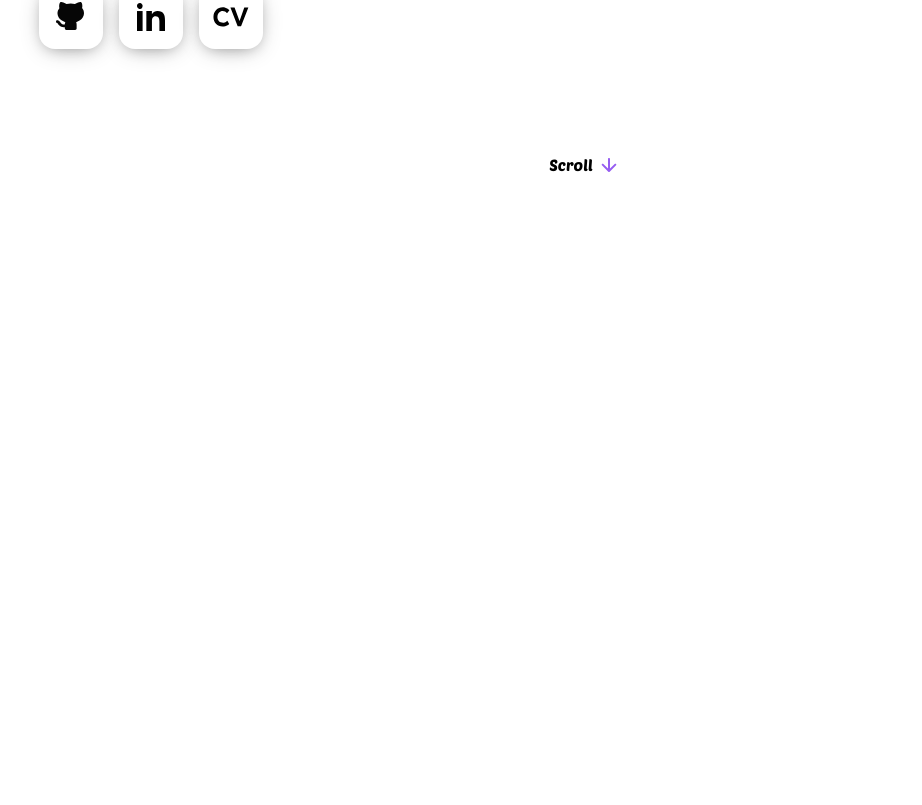
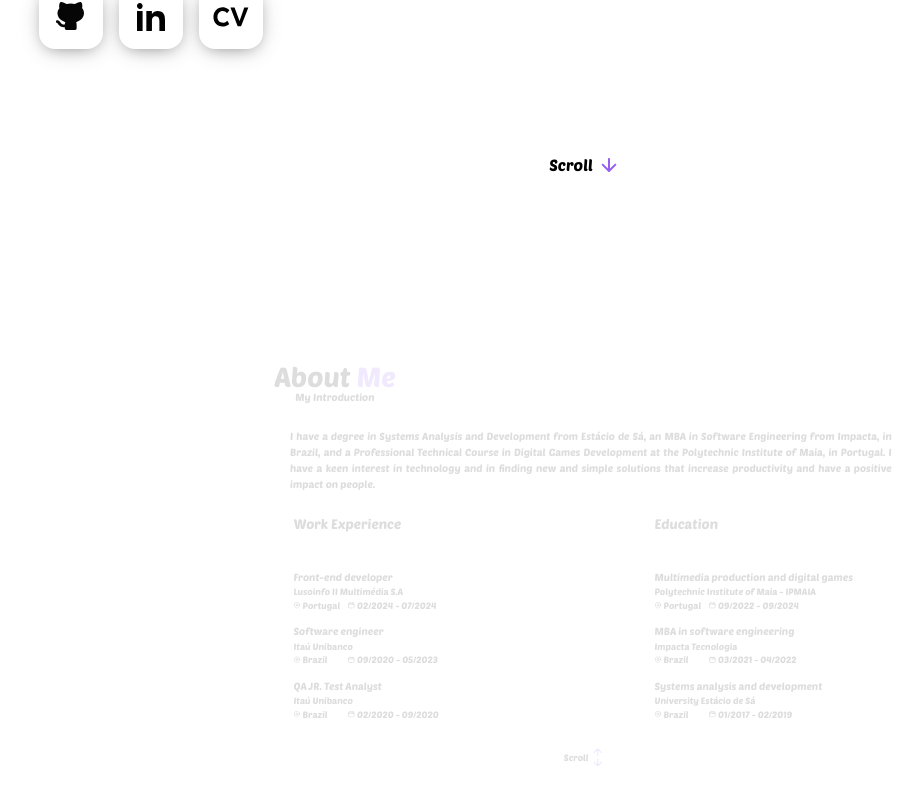
Before and after one commit to LuanNascimentoOliveira/Portfolio, a React (Vite) app: page / in a window 1280 px wide. Shown: the part 539-1344 px from the top of the page, without its empty margins (57-979 px from the left). Before the commit the page ends 800 px from the top, so only its background shows below. Built offline with nearby package versions, Linux system fonts and the light colour scheme.

Commit message:
adjust page about from responsive

```diff
--- a/src/App.css
+++ b/src/App.css
@@ -566,10 +566,6 @@ video {
   --tw-contain-style:  ;
 }
 
-.invisible {
-  visibility: hidden;
-}
-
 .fixed {
   position: fixed;
 }
@@ -608,6 +604,10 @@ video {
 
 .mt-20 {
   margin-top: 5rem;
+}
+
+.mt-9 {
+  margin-top: 2.25rem;
 }
 
 .block {
@@ -698,10 +698,6 @@ video {
   width: 80%;
 }
 
-.w-48 {
-  width: 12rem;
-}
-
 .w-5 {
   width: 1.25rem;
 }
@@ -714,12 +710,16 @@ video {
   width: 1.75rem;
 }
 
-.w-72 {
-  width: 18rem;
+.w-9 {
+  width: 2.25rem;
 }
 
-.w-9 {
-  width: 2.25rem;
+.w-\[201px\] {
+  width: 201px;
+}
+
+.w-\[209px\] {
+  width: 209px;
 }
 
 .w-\[30\%\] {
@@ -740,6 +740,14 @@ video {
 
 .w-full {
   width: 100%;
+}
+
+.w-\[50\%\] {
+  width: 50%;
+}
+
+.w-96 {
+  width: 24rem;
 }
 
 @keyframes appear {
@@ -803,12 +811,16 @@ video {
   grid-template-columns: repeat(3, minmax(0, 1fr));
 }
 
+.grid-rows-4 {
+  grid-template-rows: repeat(4, minmax(0, 1fr));
+}
+
+.grid-rows-2 {
+  grid-template-rows: repeat(2, minmax(0, 1fr));
+}
+
 .grid-rows-1 {
   grid-template-rows: repeat(1, minmax(0, 1fr));
-}
-
-.grid-rows-4 {
-  grid-template-rows: repeat(4, minmax(0, 1fr));
 }
 
 .flex-col {
@@ -859,18 +871,33 @@ video {
   gap: 1rem;
 }
 
-.gap-5 {
-  gap: 1.25rem;
+.gap-6 {
+  gap: 1.5rem;
 }
 
-.gap-6 {
-  gap: 1.5rem;
+.gap-x-10 {
+  -moz-column-gap: 2.5rem;
+       column-gap: 2.5rem;
+}
+
+.gap-y-5 {
+  row-gap: 1.25rem;
+}
+
+.gap-y-11 {
+  row-gap: 2.75rem;
 }
 
 .space-y-1 > :not([hidden]) ~ :not([hidden]) {
   --tw-space-y-reverse: 0;
   margin-top: calc(0.25rem * calc(1 - var(--tw-space-y-reverse)));
   margin-bottom: calc(0.25rem * var(--tw-space-y-reverse));
+}
+
+.space-y-10 > :not([hidden]) ~ :not([hidden]) {
+  --tw-space-y-reverse: 0;
+  margin-top: calc(2.5rem * calc(1 - var(--tw-space-y-reverse)));
+  margin-bottom: calc(2.5rem * var(--tw-space-y-reverse));
 }
 
 .space-y-40 > :not([hidden]) ~ :not([hidden]) {
@@ -891,8 +918,22 @@ video {
   border-end-start-radius: 0.25rem;
 }
 
+.border {
+  border-width: 1px;
+}
+
 .border-b {
   border-bottom-width: 1px;
+}
+
+.border-red-500 {
+  --tw-border-opacity: 1;
+  border-color: rgb(239 68 68 / var(--tw-border-opacity));
+}
+
+.border-blue-500 {
+  --tw-border-opacity: 1;
+  border-color: rgb(59 130 246 / var(--tw-border-opacity));
 }
 
 .bg-gray-800 {
@@ -932,10 +973,6 @@ video {
   padding: 0.25rem;
 }
 
-.p-20 {
-  padding: 5rem;
-}
-
 .p-4 {
   padding: 1rem;
 }
@@ -954,6 +991,11 @@ video {
   padding-right: 9rem;
 }
 
+.px-4 {
+  padding-left: 1rem;
+  padding-right: 1rem;
+}
+
 .px-\[5rem\] {
   padding-left: 5rem;
   padding-right: 5rem;
@@ -964,24 +1006,12 @@ video {
   padding-bottom: 1.25rem;
 }
 
-.pl-64 {
-  padding-left: 16rem;
-}
-
 .pr-4 {
   padding-right: 1rem;
 }
 
-.pt-11 {
-  padding-top: 2.75rem;
-}
-
 .pt-12 {
   padding-top: 3rem;
-}
-
-.pt-2 {
-  padding-top: 0.5rem;
 }
 
 .pt-20 {
@@ -994,6 +1024,10 @@ video {
 
 .pt-4 {
   padding-top: 1rem;
+}
+
+.pt-5 {
+  padding-top: 1.25rem;
 }
 
 .pt-7 {
@@ -1040,6 +1074,11 @@ video {
 .text-sm {
   font-size: 0.875rem;
   line-height: 1.25rem;
+}
+
+.text-xs {
+  font-size: 0.75rem;
+  line-height: 1rem;
 }
 
 .font-semibold {
@@ -1140,8 +1179,20 @@ video {
     top: 0px;
   }
 
+  .lg\:m-0 {
+    margin: 0px;
+  }
+
+  .lg\:mt-0 {
+    margin-top: 0px;
+  }
+
   .lg\:flex {
     display: flex;
+  }
+
+  .lg\:grid {
+    display: grid;
   }
 
   .lg\:hidden {
@@ -1160,6 +1211,10 @@ video {
     height: auto;
   }
 
+  .lg\:w-0 {
+    width: 0px;
+  }
+
   .lg\:w-16 {
     width: 4rem;
   }
@@ -1176,6 +1231,50 @@ video {
     width: 100%;
   }
 
+  .lg\:w-24 {
+    width: 6rem;
+  }
+
+  .lg\:w-auto {
+    width: auto;
+  }
+
+  .lg\:w-3\/6 {
+    width: 50%;
+  }
+
+  .lg\:w-10\/12 {
+    width: 83.333333%;
+  }
+
+  .lg\:w-2\/3 {
+    width: 66.666667%;
+  }
+
+  .lg\:w-96 {
+    width: 24rem;
+  }
+
+  .lg\:grid-flow-col {
+    grid-auto-flow: column;
+  }
+
+  .lg\:grid-rows-1 {
+    grid-template-rows: repeat(1, minmax(0, 1fr));
+  }
+
+  .lg\:grid-rows-4 {
+    grid-template-rows: repeat(4, minmax(0, 1fr));
+  }
+
+  .lg\:flex-col {
+    flex-direction: column;
+  }
+
+  .lg\:items-start {
+    align-items: flex-start;
+  }
+
   .lg\:items-center {
     align-items: center;
   }
@@ -1188,10 +1287,28 @@ video {
     justify-content: space-between;
   }
 
+  .lg\:gap-5 {
+    gap: 1.25rem;
+  }
+
+  .lg\:gap-10 {
+    gap: 2.5rem;
+  }
+
+  .lg\:gap-y-5 {
+    row-gap: 1.25rem;
+  }
+
   .lg\:space-x-16 > :not([hidden]) ~ :not([hidden]) {
     --tw-space-x-reverse: 0;
     margin-right: calc(4rem * var(--tw-space-x-reverse));
     margin-left: calc(4rem * calc(1 - var(--tw-space-x-reverse)));
+  }
+
+  .lg\:space-y-10 > :not([hidden]) ~ :not([hidden]) {
+    --tw-space-y-reverse: 0;
+    margin-top: calc(2.5rem * calc(1 - var(--tw-space-y-reverse)));
+    margin-bottom: calc(2.5rem * var(--tw-space-y-reverse));
   }
 
   .lg\:space-y-24 > :not([hidden]) ~ :not([hidden]) {
@@ -1219,6 +1336,15 @@ video {
     background-color: rgb(150 93 241 / var(--tw-bg-opacity));
   }
 
+  .lg\:p-20 {
+    padding: 5rem;
+  }
+
+  .lg\:px-0 {
+    padding-left: 0px;
+    padding-right: 0px;
+  }
+
   .lg\:px-24 {
     padding-left: 6rem;
     padding-right: 6rem;
@@ -1226,6 +1352,10 @@ video {
 
   .lg\:pl-10 {
     padding-left: 2.5rem;
+  }
+
+  .lg\:pl-7 {
+    padding-left: 1.75rem;
   }
 
   .lg\:pr-10 {
@@ -1248,6 +1378,15 @@ video {
     text-align: left;
   }
 
+  .lg\:text-center {
+    text-align: center;
+  }
+
+  .lg\:text-5xl {
+    font-size: 3rem;
+    line-height: 1;
+  }
+
   .lg\:text-6xl {
     font-size: 3.75rem;
     line-height: 1;
@@ -1256,6 +1395,16 @@ video {
   .lg\:text-lg {
     font-size: 1.125rem;
     line-height: 1.75rem;
+  }
+
+  .lg\:text-sm {
+    font-size: 0.875rem;
+    line-height: 1.25rem;
+  }
+
+  .lg\:text-base {
+    font-size: 1rem;
+    line-height: 1.5rem;
   }
 }
 
--- a/src/App.tsx
+++ b/src/App.tsx
@@ -1,7 +1,7 @@
 import './App.css'
 import Header from './components/Header';
 import Home from './pages/Home';
-// import About from './pages/About';
+import About from './pages/About';
 // import Skill from './pages/Skill';
 // import Project from './pages/Project';
 // import Contact from './pages/Contact';
@@ -27,10 +27,10 @@ function App() {
         <Element name="Home">
           <Home />
         </Element>
-        {/* <Element name="About">
+         <Element name="About">
           <About />
         </Element>
-        <Element name="Skills">
+        {/*<Element name="Skills">
           <Skill />
         </Element>
         <Element name="Projects">
--- a/src/pages/About.tsx
+++ b/src/pages/About.tsx
@@ -6,130 +6,130 @@ import ArrowDown from '/assets/icons/Arrow Down.svg';
 const About = () => {
   return (
     <>
-      <div className='animate-appear animPage'>
+      <div className='animate-appear animPage space-y-10 justify-center items-center px-4 pt-5 lg:flex lg:flex-col lg:justify-start lg:items-start lg:space-y-10 lg:px-24 lg:pt-10'>
 
-        <div className="w-full h-auto mt-20">
-          <div className="w-full flex justify-start items-start">
-            <div className='text-center'>
-              <h1 className="text-5xl">About <span className="text-purple">Me</ span>
+        <div className="text-center lg:flex lg:flex-col lg:justify-start lg:items-start">
+          <h1 className="text-4xl lg:text-5xl">About <span className="text-purple">Me</ span>
           </h1>
-              <p className='text-sm w-auto h-auto'>
+          <p className='text-sm lg:text-lg lg:text-center lg:w-full'>
             My Introduction
           </p>
         </div>
-          </div>
 
-          <div className="w-auto pl-64 pt-11 text-sm text-justify">
+        <div className="text-justify text-sm lg:pl-7 lg:text-lg">
           <p>I have a degree in Systems Analysis and Development from Estácio de Sá, an MBA in Software Engineering from Impacta, in Brazil, and a Professional Technical Course in Digital Games Development at the Polytechnic Institute of Maia, in Portugal. I have a keen interest in technology and in finding new and simple solutions that increase productivity and have a positive impact on people.
           </p>
         </div>
 
-          <div className="grid grid-rows-1 grid-flow-col gap-16 justify-center items-center p-20">
+        <div className="justify-center items-center lg:grid lg:grid-rows-1 lg:grid-flow-col lg:w-full">
 
-            <div className="grid grid-rows-4 grid-flow-col gap-5 pt-2 text-sm">
-
-              <h2 className="text-2xl mb-2"> Work Experience</h2>
-
+          <div className="grid grid-rows-4 grid-flow-col gap-2 lg:gap-y-5 lg:text-sm lg:w-2/3">
+            <h2 className="text-2xl justify-center">
+              Work Experience
+            </h2>
             <div className='justify-start items-center flex flex-wrap'>
-                <span className='w-48'>
+              <span className='w-full text-lg'>
                 Front-end developer
               </span>
-                <span className='justify-start flex items-center gap-1 w-24'>
+              <span className='w-full text-sm lg:text-base'>
+                Lusoinfo II Multimédia S.A
+              </span>
+              <span className='justify-start flex items-center gap-1 w-24 text-sm lg:text-base'>
                 <img src={Pin} alt="Pin" className='w-3 h-3' />
                 Portugal
               </span>
-                <span className='justify-start flex items-center gap-1 pr-4'>
+              <span className='justify-start flex items-center gap-1 pr-4 text-sm lg:text-base'>
                 <img src={Calendar} alt="Mask Group" className='w-3 h-3' />
                 02/2024 - 07/2024
               </span>
-                <span className='w-full'>Lusoinfo II Multimédia S.A</span>
             </div>
-
             <div className='justify-start items-center flex flex-wrap'>
-                <span className='w-48'>
+              <span className='w-full text-lg'>
                 Software engineer
               </span>
-                <span className='justify-start flex items-center gap-1 w-24 '>
+              <span className='w-full text-sm lg:text-base'>
+                Itaú Unibanco
+              </span>
+              <span className='justify-start flex items-center gap-1 w-24 text-sm lg:text-base'>
                 <img src={Pin} alt="Pin" className='w-3 h-3' />
                 Brazil
               </span>
-                <span className='justify-start flex items-center gap-1 pr-4'>
+              <span className='justify-start flex items-center gap-1 pr-4 text-sm lg:text-base'>
                 <img src={Calendar} alt="Mask Group" className='w-3 h-3' />
                 09/2020 - 05/2023
               </span>
-                <span className='w-full'>Itaú Unibanco</span>
             </div>
-
             <div className='justify-start items-center flex flex-wrap'>
-                <span className='w-48'>
+              <span className='w-full text-lg'>
                 QA JR. Test Analyst
               </span>
-                <span className='justify-start flex items-center gap-1 w-24'>
+              <span className='w-full text-sm lg:text-base'>
+                Itaú Unibanco
+              </span>
+              <span className='justify-start flex items-center gap-1 w-24 text-sm lg:text-base'>
                 <img src={Pin} alt="Pin" className='w-3 h-3' />
                 Brazil
               </span>
-                <span className='justify-start flex items-center gap-1 pr-4'>
+              <span className='justify-start flex items-center gap-1 pr-4 text-sm lg:text-base'>
                 <img src={Calendar} alt="Mask Group" className='w-3 h-3' />
                 02/2020 - 09/2020
               </span>
-                <span className='w-full'>Itaú Unibanco</span>
+            </div>
           </div>
 
-            </div>
-
-            <div className="grid grid-rows-4 grid-flow-col gap-5 pt-2 text-sm">
-              <h2 className="text-2xl mb-2"> Education</h2>
+          <div className="mt-9 grid grid-rows-4 grid-flow-col gap-2 lg:gap-y-5 lg:text-sm lg:w-96 lg:mt-0 ">
+            <h2 className="text-2xl justify-center"> Education</h2>
             <div className='justify-start items-center flex flex-wrap'>
-                <span className='w-72'>
+              <span className='text-lg flex w-full'>
                 Multimedia production and digital games
               </span>
-                <span className='justify-start flex items-center gap-1 w-24'>
+              <span className='w-full text-sm lg:text-base'>Polytechnic Institute of Maia - IPMAIA
+              </span>
+              <span className='justify-start flex items-center gap-1 w-24 text-sm lg:text-base h-5'>
                 <img src={Pin} alt="Pin" className='w-3 h-3' />
                 Portugal
               </span>
-                <span className='justify-start flex items-center gap-1 pr-4'>
+              <span className='w-50 justify-start flex items-center gap-1 text-sm lg:text-base'>
                 <img src={Calendar} alt="Mask Group" className='w-3 h-3' />
                 09/2022 - 09/2024
               </span>
-                <span className='w-full'>Polytechnic Institute of Maia - IPMAIA</span>
             </div>
-
             <div className='justify-start items-center flex flex-wrap'>
-                <span className='w-72'>
+              <span className='w-full text-lg'>
                 MBA in software engineering
               </span>
-                <span className='justify-start flex items-center gap-1 w-24 '>
+              <span className='justify-start items-center flex text-sm lg:text-base w-full'>
+                Impacta Tecnologia
+              </span>
+              <span className='justify-start flex items-center gap-1 w-24 text-sm lg:text-base'>
                 <img src={Pin} alt="Pin" className='w-3 h-3' />
                 Brazil
               </span>
-                <span className='justify-start flex items-center gap-1 pr-4'>
+              <span className='justify-start flex items-center gap-1 text-sm lg:text-base'>
                 <img src={Calendar} alt="Mask Group" className='w-3 h-3' />
                 03/2021 - 04/2022
               </span>
-                <span className='w-full'>Impacta Tecnologia</span>
             </div>
-
             <div className='justify-start items-center flex flex-wrap'>
-                <span className='w-72'>
+              <span className='w-full text-lg'>
                 Systems analysis and development
               </span>
-                <span className='justify-start flex items-center gap-1 w-24'>
+              <span className='w-full justify-start items-center flex text-sm lg:text-base'>
+                University Estácio de Sá
+              </span>
+              <span className='justify-start flex items-center gap-1 w-24 text-sm lg:text-base'>
                 <img src={Pin} alt="Pin" className='w-3 h-3' />
                 Brazil
               </span>
-                <span className='justify-start flex items-center gap-1 pr-4'>
+              <span className='justify-start flex items-center gap-1 text-sm lg:text-base'>
                 <img src={Calendar} alt="Mask Group" className='w-3 h-3' />
                 01/2017 - 02/2019
               </span>
-                <span className='w-full'>University Estácio de Sá</span>
+            </div>
+          </div>
         </div>
 
-            </div>
-
-
-          </div>
-
-          <div className='justify-end flex items-center pt-11 gap-2'>
+        <div className='justify-center items-center flex gap-2 lg:pt-2 w-full'>
           <div>Scroll</div>
           <div className='space-y-1'>
             <img src={ArrowUp} />
@@ -138,7 +138,6 @@ const About = () => {
         </div>
 
       </div>
-      </div>
     </>
   );
 };
```
Also changed, not shown: src/components/Menu.tsx (+6 -2 lines). Lines whose indentation alone changed are shown as unchanged.
